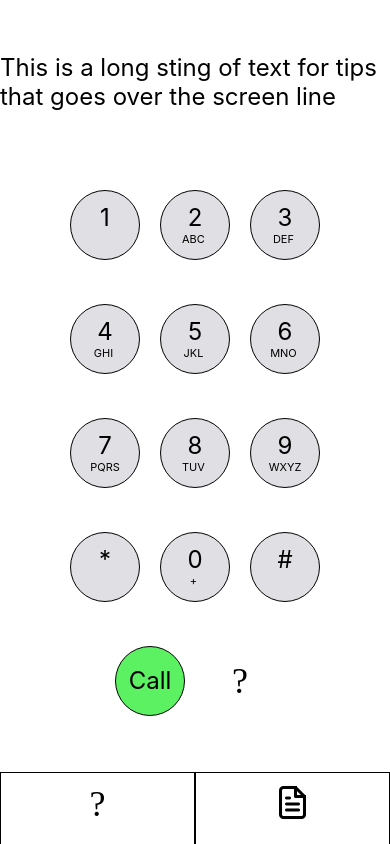
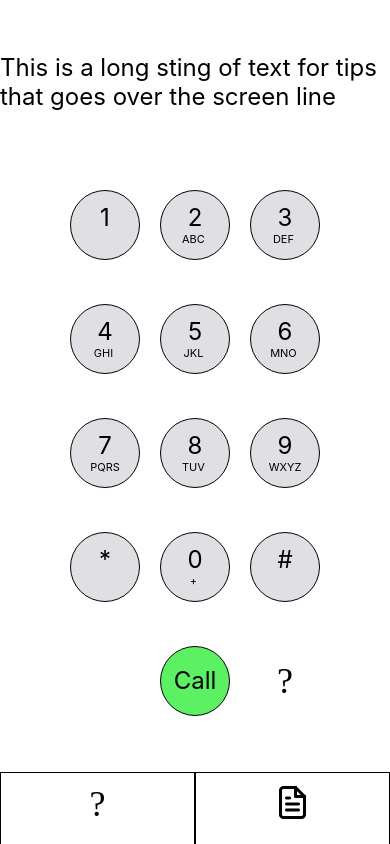
Before and after one commit to AveryCameronUofR/ENSE471-FireSafety, a React Native app: screen / in a window 390 px wide. Built offline with nearby package versions, Linux system fonts and the light colour scheme.

Commit message:
Added empty button to provide proper alignment

```diff
--- /dev/null
+++ b/Components/EmptyButton.tsx
@@ -0,0 +1,21 @@
+import React from 'react';
+import { TouchableOpacity, StyleSheet } from 'react-native';
+
+const EmptyButton = () => {
+  return (
+    <TouchableOpacity style={styles.button} activeOpacity={1} onPress={() => {}}>
+    </TouchableOpacity>
+  );
+};
+
+const styles = StyleSheet.create({
+    button: {
+        alignItems: 'center',
+        justifyContent: 'center',
+        padding: 10,
+        marginHorizontal: 10,
+        width: 70,
+        height: 70,
+      },
+});
+export default EmptyButton;
--- a/Screens/CallScreen.tsx
+++ b/Screens/CallScreen.tsx
@@ -6,6 +6,7 @@ import NumberButton from '../Components/NumberButton';
 import Tips from '../Components/Tips';
 import CallButton from '../Components/CallButton'
 import BackButton from '../Components/BackButton'
+import EmptyButton from '../Components/EmptyButton';
 
 const CallScreen = () => {
 	const [enteredNums, setEnteredNums] = useState('');
@@ -60,6 +61,7 @@ const CallScreen = () => {
 					<NumberButton num={'#'} subText={'    '} onPress={pressNumberHandler.bind(this, '#')} />
 				</View>
         <View style={styles.row}>
+          <EmptyButton/>
           <CallButton onPress={callHandler} />
           <BackButton onPress={pressBackHandler}/>
 
```
